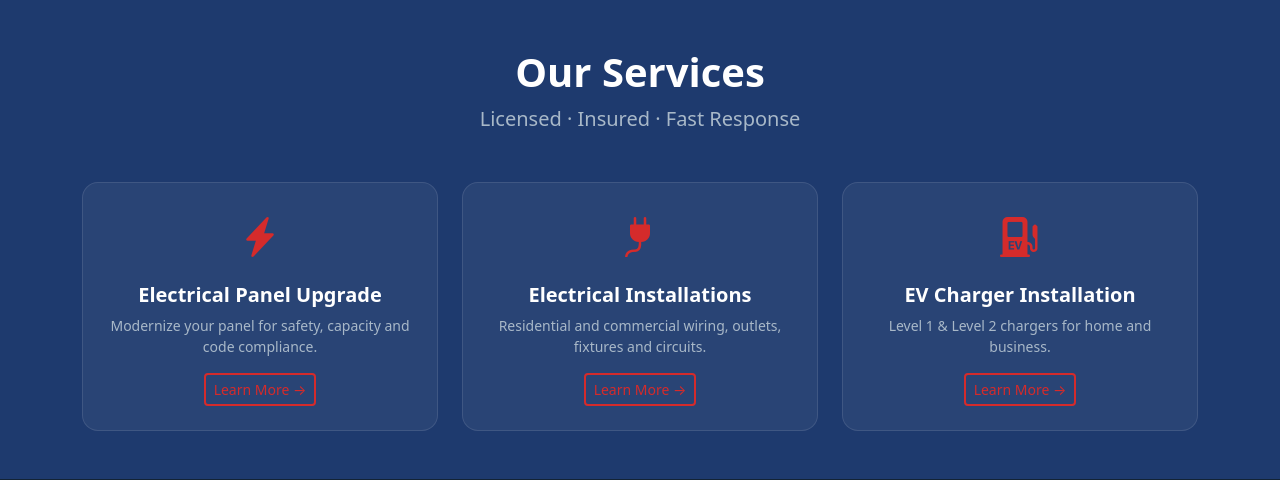
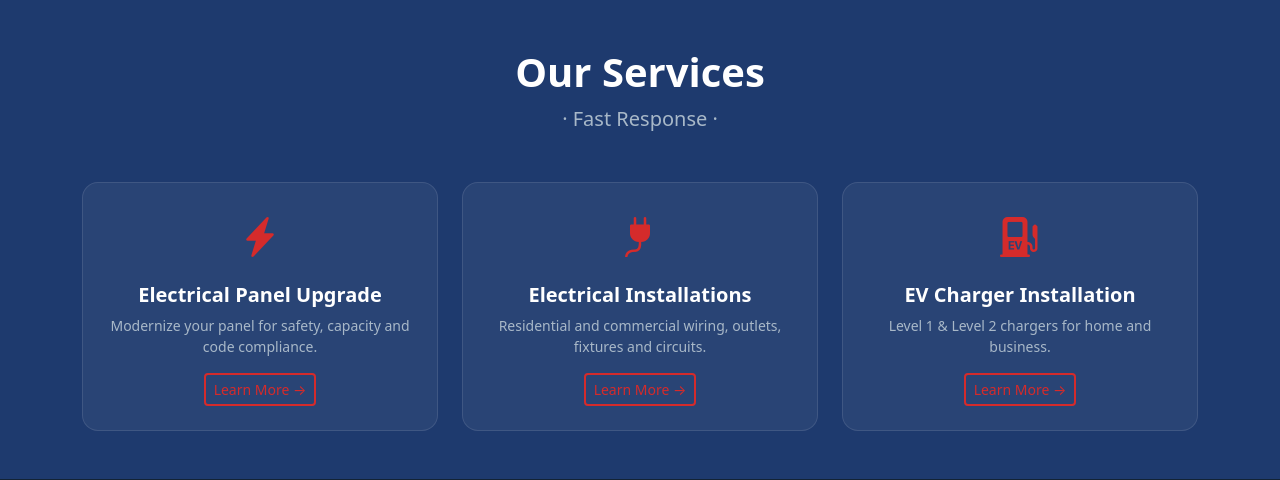
Before and after one commit to cvb27/VoltVistaElectric, a FastAPI app: page / in a window 1280 px wide. Shown: the part 860-1340 px from the top of the page. Run offline with FastAPI, Linux system fonts and the light colour scheme; some libraries are stand-ins or nearby versions.

Commit message:
Fixing home_services

```diff
--- a/templates/_home_services.html
+++ b/templates/_home_services.html
@@ -3,7 +3,7 @@
   <div class="container">
     <div class="text-center mb-5">
       <h2 class="display-6 fw-bold text-white mb-2">Our Services</h2>
-      <p class="lead" style="color: var(--color-muted);">Licensed · Insured · Fast Response</p>
+      <p class="lead" style="color: var(--color-muted);"> · Fast Response · </p>
     </div>
 
     <div class="row g-4">
```
